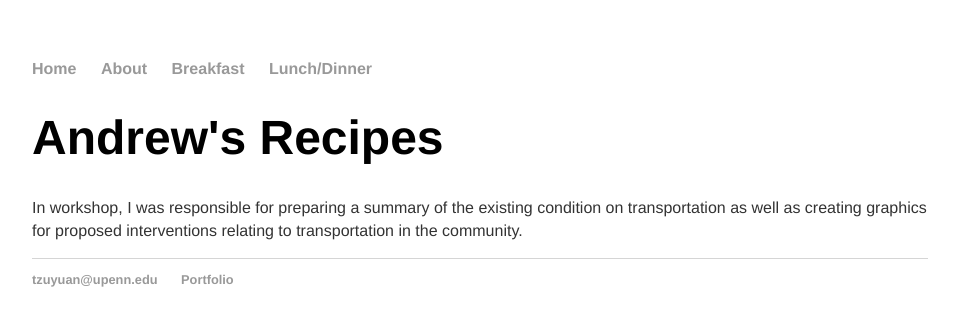
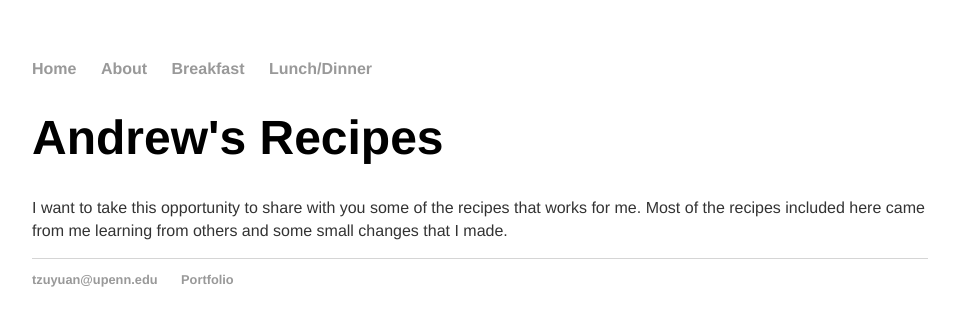
Before and after one commit to tzuyuanw/tzuyuanw.github.io, a Jekyll site: the page recipes/index.html, which Jekyll copies as it is, in a window 1280 px wide. Shown: the top 326 px of the page, without its empty margins (160-1119 px from the left). Built offline with Jekyll 4.4.1, drawn with Linux system fonts in a browser that asks for light colours.

Commit message:
Update index.html

```diff
--- a/recipes/index.html
+++ b/recipes/index.html
@@ -18,8 +18,12 @@
 
 				<h1>Andrew's Recipes</h1>
 	<div class="blurb">
-   		<p>In workshop, I was responsible for preparing a summary of the existing condition on transportation
-			as well as creating graphics for proposed interventions relating to transportation in the community.
+   		<p>I want to take this opportunity to share with you some of the recipes that works for me.
+			Most of the recipes included here came from me learning from others and some small changes that I
+			made.
+
+
+
 		</p>
 
 
```
